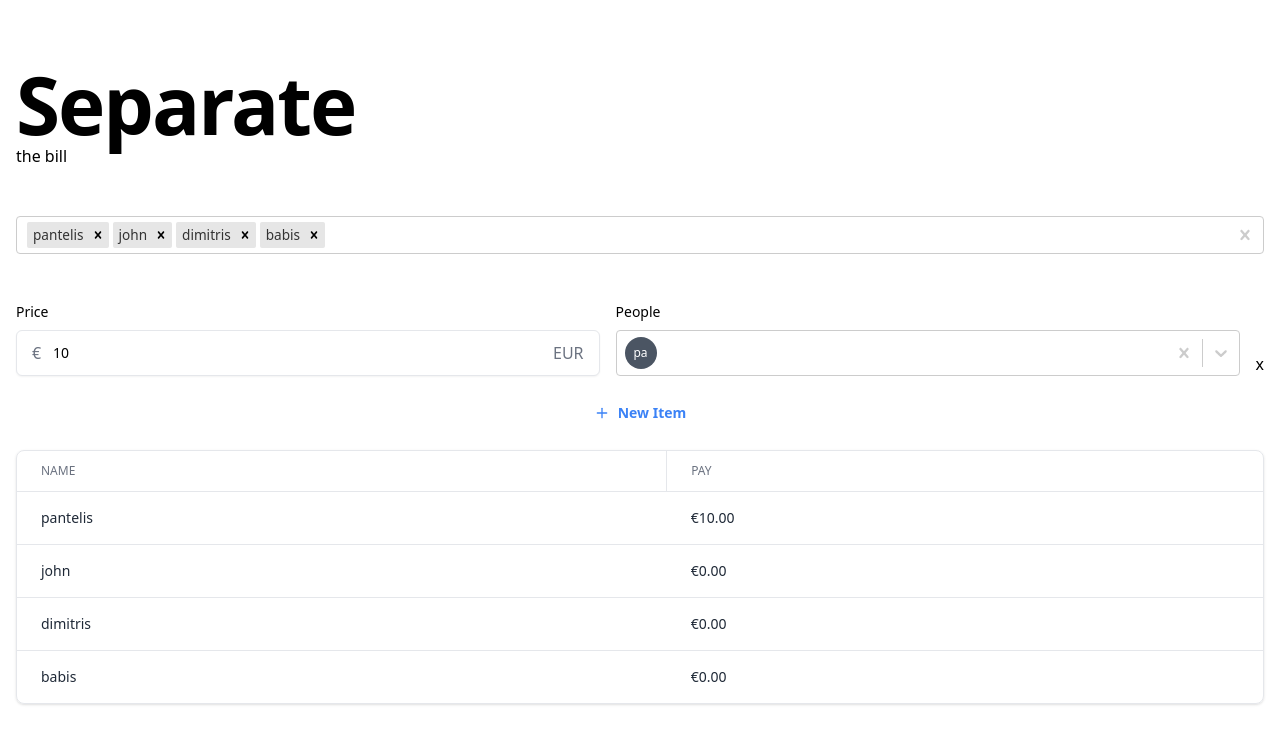
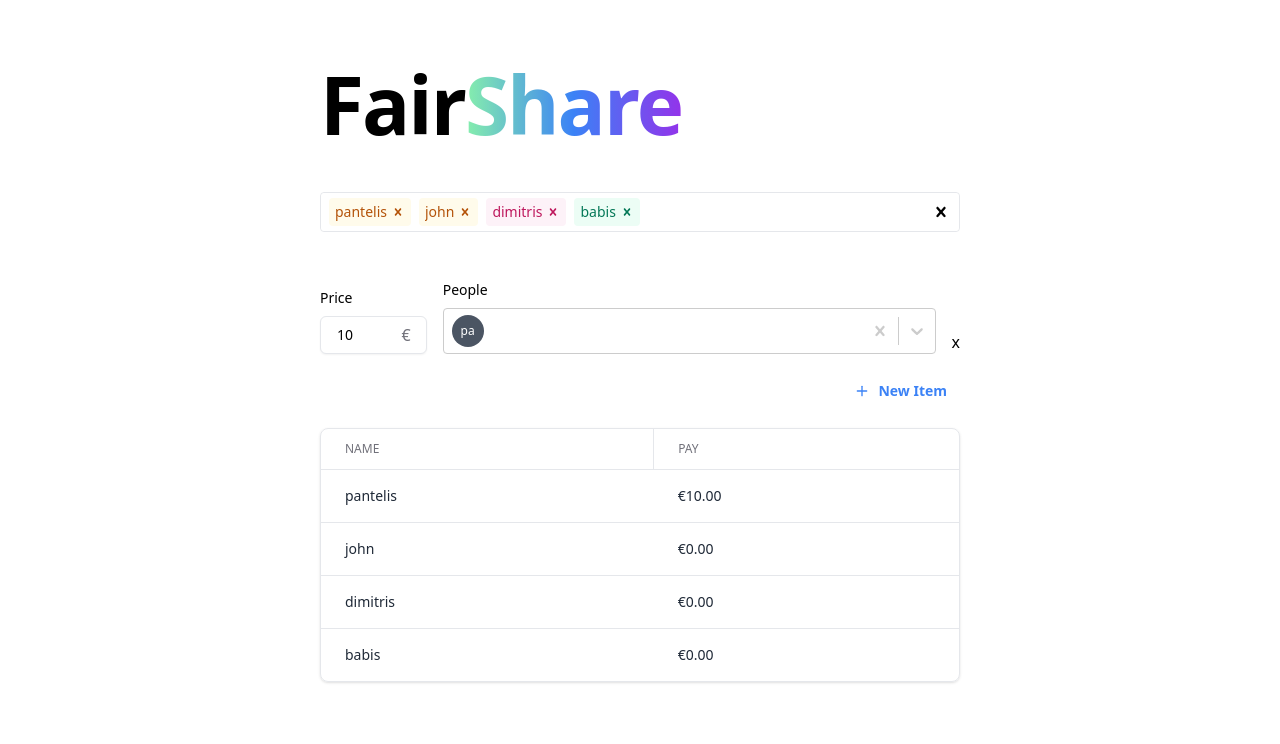
Before and after one commit to panteliselef/FairShare, a Next.js app: page / in a window 1280 px wide. Shown: the top 744 px of the page. Built offline with nearby package versions, Linux system fonts and the light colour scheme.

Commit message:
Added dark mode + colored options in select

```diff
--- a/package.json
+++ b/package.json
@@ -9,6 +9,8 @@
     "start": "next start"
   },
   "dependencies": {
+    "classnames": "^2.3.2",
+    "color-hash": "^2.0.2",
     "next": "13.1.6",
     "react": "18.2.0",
     "react-dom": "18.2.0",
@@ -18,6 +20,7 @@
     "zod": "^3.20.2"
   },
   "devDependencies": {
+    "@types/color-hash": "^1.0.2",
     "@types/node": "^18.11.18",
     "@types/prettier": "^2.7.2",
     "@types/react": "^18.0.26",
--- a/src/components/ItemForm.tsx
+++ b/src/components/ItemForm.tsx
@@ -98,25 +98,25 @@ const Results = () => {
     <div className="flex flex-col">
       <div className="-m-1.5 overflow-x-auto">
         <div className="inline-block min-w-full p-1.5 align-middle">
-          <div className="overflow-hidden rounded-lg border shadow dark:border-gray-700 dark:shadow-gray-900">
-            <table className="min-w-full divide-y divide-gray-200 dark:divide-gray-700">
+          <div className="overflow-hidden rounded-lg border shadow dark:border-zinc-700 dark:shadow-zinc-900">
+            <table className="min-w-full divide-y divide-gray-200 dark:divide-zinc-700">
               <thead>
-                <tr className="divide-x divide-gray-200 dark:divide-gray-700">
+                <tr className="divide-x divide-gray-200 dark:divide-zinc-700 dark:bg-zinc-900">
                   <th
                     scope="col"
-                    className="px-6 py-3 text-left text-xs font-medium uppercase text-gray-500"
+                    className="px-6 py-3 text-left text-xs font-medium uppercase text-zinc-500"
                   >
                     Name
                   </th>
                   <th
                     scope="col"
-                    className="px-6 py-3 text-left text-xs font-medium uppercase text-gray-500"
+                    className="px-6 py-3 text-left text-xs font-medium uppercase text-zinc-500"
                   >
                     Pay
                   </th>
                 </tr>
               </thead>
-              <tbody className="divide-y divide-gray-200 dark:divide-gray-700">
+              <tbody className="divide-y divide-gray-200 dark:divide-zinc-700">
                 {Object.entries(peopleMap).map(([k, v]) => (
                   <Row key={k} name={k} price={v} />
                 ))}
@@ -183,22 +183,22 @@ export const ItemForm = () => {
         <ul className="flex flex-col gap-4">
           {fields.map((item, index) => (
             <li key={item.id} className="flex items-end gap-4">
-              <div className="w-full  basis-3/6">
+              <div className="w-full  basis-1/6">
                 <label className="mb-2 block text-sm font-medium dark:text-white">
                   Price
                 </label>
                 <div className="relative">
                   <input
                     type="text"
-                    className=" w-full rounded-md border border-gray-200 py-3 px-4 pl-9 pr-16 text-sm shadow-sm focus:z-10 focus:border-blue-500 focus:ring-blue-500 dark:border-gray-700 dark:bg-slate-900 dark:text-gray-400"
+                    className="w-full rounded-md border border-gray-200 py-2 px-4 pr-8 text-sm shadow-sm focus:z-10 focus:border-blue-500 focus:ring-blue-500 dark:border-zinc-700 dark:bg-zinc-900 dark:text-white"
                     placeholder="0.00"
                     {...register(`cut.${index}.price`)}
                   />
-                  <div className="pointer-events-none absolute inset-y-0 left-0 z-20 flex items-center pl-4">
-                    <span className="text-gray-500">€</span>
-                  </div>
+                  {/* <div className="pointer-events-none absolute inset-y-0 left-0 z-20 flex items-center pl-4">
+                    <span className="text-zinc-500">€</span>
+                  </div> */}
                   <div className="pointer-events-none absolute inset-y-0 right-0 z-20 flex items-center pr-4">
-                    <span className="text-gray-500">EUR</span>
+                    <span className="text-zinc-500">€</span>
                   </div>
                 </div>
               </div>
@@ -212,15 +212,18 @@ export const ItemForm = () => {
           ))}
         </ul>
 
+        <div className="flex flex-row-reverse w-full">
           <button
             type="button"
-          className="inline-flex items-center justify-center gap-2 rounded-md border border-transparent py-2 px-3 text-sm font-semibold text-blue-500 transition-all hover:bg-blue-100 focus:outline-none focus:ring-2 focus:ring-blue-500 focus:ring-offset-2"
+            className="grow lg:grow-0 inline-flex items-center justify-center gap-2 rounded-md border border-transparent py-2 px-3 text-sm font-semibold text-blue-500 transition-all hover:bg-blue-100 focus:outline-none focus:ring-2 focus:ring-blue-500 focus:ring-offset-2"
             onClick={() => append({ price: undefined, people: [] })}
           >
             <Plus className="w-4" />
             New Item
           </button>
 
+        </div>
+
         <Results />
       </form>
     </FormProvider>
--- a/src/components/PeopleInput.tsx
+++ b/src/components/PeopleInput.tsx
@@ -1,3 +1,4 @@
+import clx from "classnames";
 import type { KeyboardEventHandler } from "react";
 import { useId, useState } from "react";
 
@@ -5,7 +6,7 @@ import CreatableSelect from "react-select/creatable";
 import { usePeople } from "../contexts/PeopleContext";
 import { getRandomColor } from "../utils/colors";
 
-const components = {
+const _components = {
   DropdownIndicator: null,
 };
 
@@ -35,7 +36,25 @@ export const PeopleInput = () => {
     <CreatableSelect
       id={id}
       className="w-full"
-      components={components}
+      unstyled
+      classNames={{
+        container: () => clx("border dark:border-zinc-700 rounded"),
+        control: () =>
+          clx("bg-white dark:bg-zinc-900 dark:text-white text-sm px-2 rounded"),
+        multiValue: ({ data }) =>
+          clx(`py-1 px-1.5 flex gap-1 rounded`, {
+            "bg-pink-50 text-pink-700": data.color === "pink",
+            "bg-red-50 text-red-700": data.color === "red",
+            "bg-orange-50 text-orange-700": data.color === "orange",
+            "bg-amber-50 text-amber-700": data.color === "amber",
+            "bg-emerald-50 text-emerald-700": data.color === "emerald",
+            "bg-cyan-50 text-cyan-700": data.color === "cyan",
+            "bg-indigo-50 text-indigo-700": data.color === "indigo",
+          }),
+
+        valueContainer: () => clx("flex gap-2"),
+      }}
+      components={_components}
       inputValue={inputValue}
       isClearable
       isMulti
@@ -43,7 +62,7 @@ export const PeopleInput = () => {
       onChange={(newValue) => setPeople(newValue)}
       onInputChange={(newValue) => setInputValue(newValue)}
       onKeyDown={handleKeyDown}
-      placeholder="Type something and press enter..."
+      placeholder="Type your pal's name and press enter..."
       value={people}
     />
   );
--- a/src/pages/index.tsx
+++ b/src/pages/index.tsx
@@ -12,13 +12,12 @@ const Home: NextPage = () => {
         <meta name="description" content="Generated by create-t3-app" />
         <link rel="icon" href="/favicon.ico" />
       </Head>
-      <main className="flex min-h-screen flex-col items-center">
-        <div className="container flex flex-col items-center justify-center gap-12 px-4 py-16 ">
+      <main className="flex min-h-screen flex-col items-center bg-white dark:bg-black">
+        <div className="max-w-2xl container flex flex-col items-center justify-center gap-12 px-4 py-16 ">
           <div className="flex flex-col self-start">
-            <h1 className="m-0 text-5xl font-extrabold tracking-tight text-black sm:text-[5rem]">
-              Separate
+            <h1 className="m-0 text-5xl font-extrabold tracking-tight text-black dark:text-white sm:text-[5rem]">
+              Fair<span className="text-transparent bg-clip-text bg-gradient-to-r from-green-300 via-blue-500 to-purple-600">Share</span>
             </h1>
-            <h2>the bill</h2>
           </div>
           <PeopleProvider>
             <PeopleInput />
```
Also changed, not shown: 1 other file (tests, documents, lock files or other folders). Lines whose indentation alone changed are shown as unchanged.
